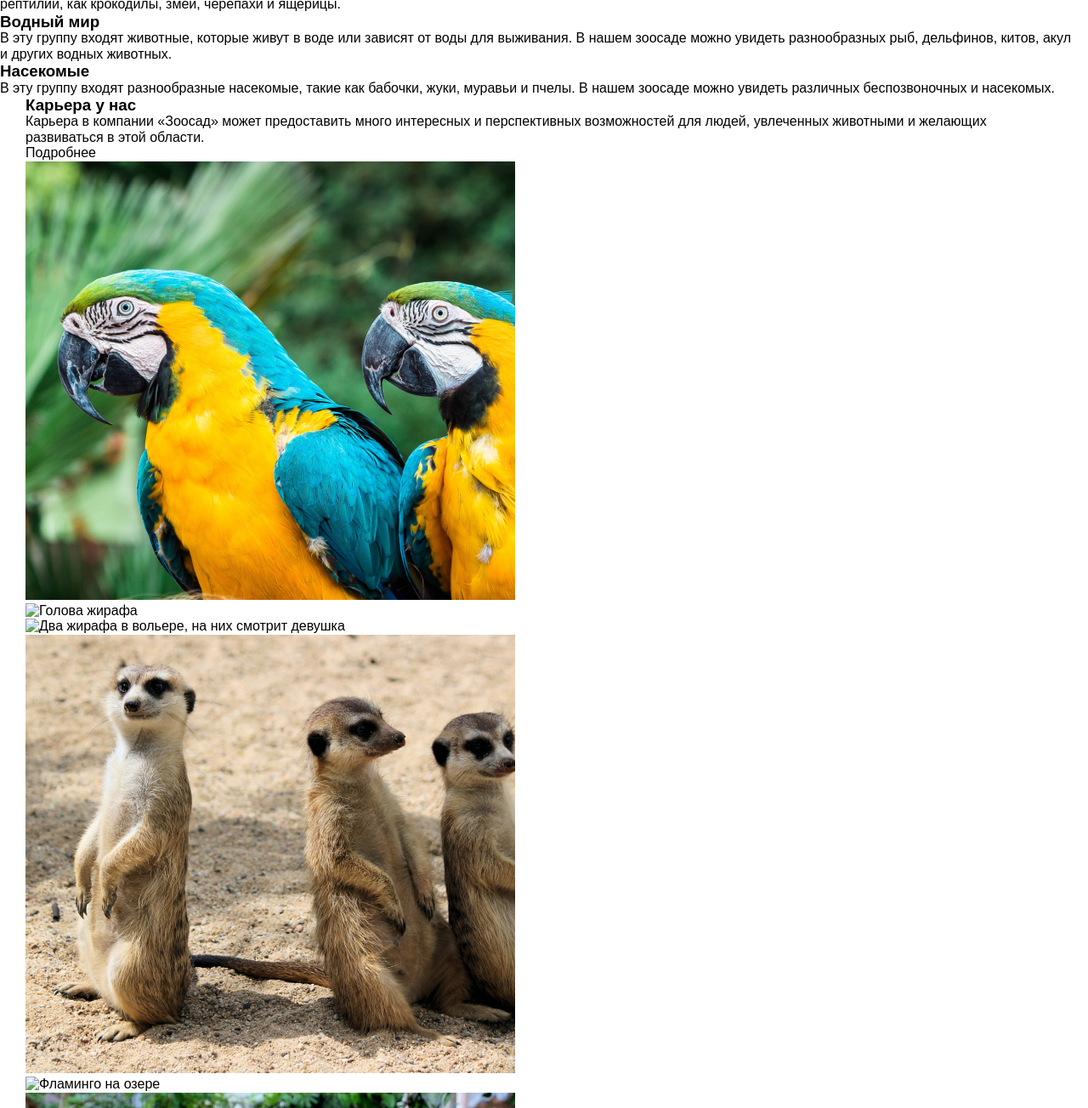
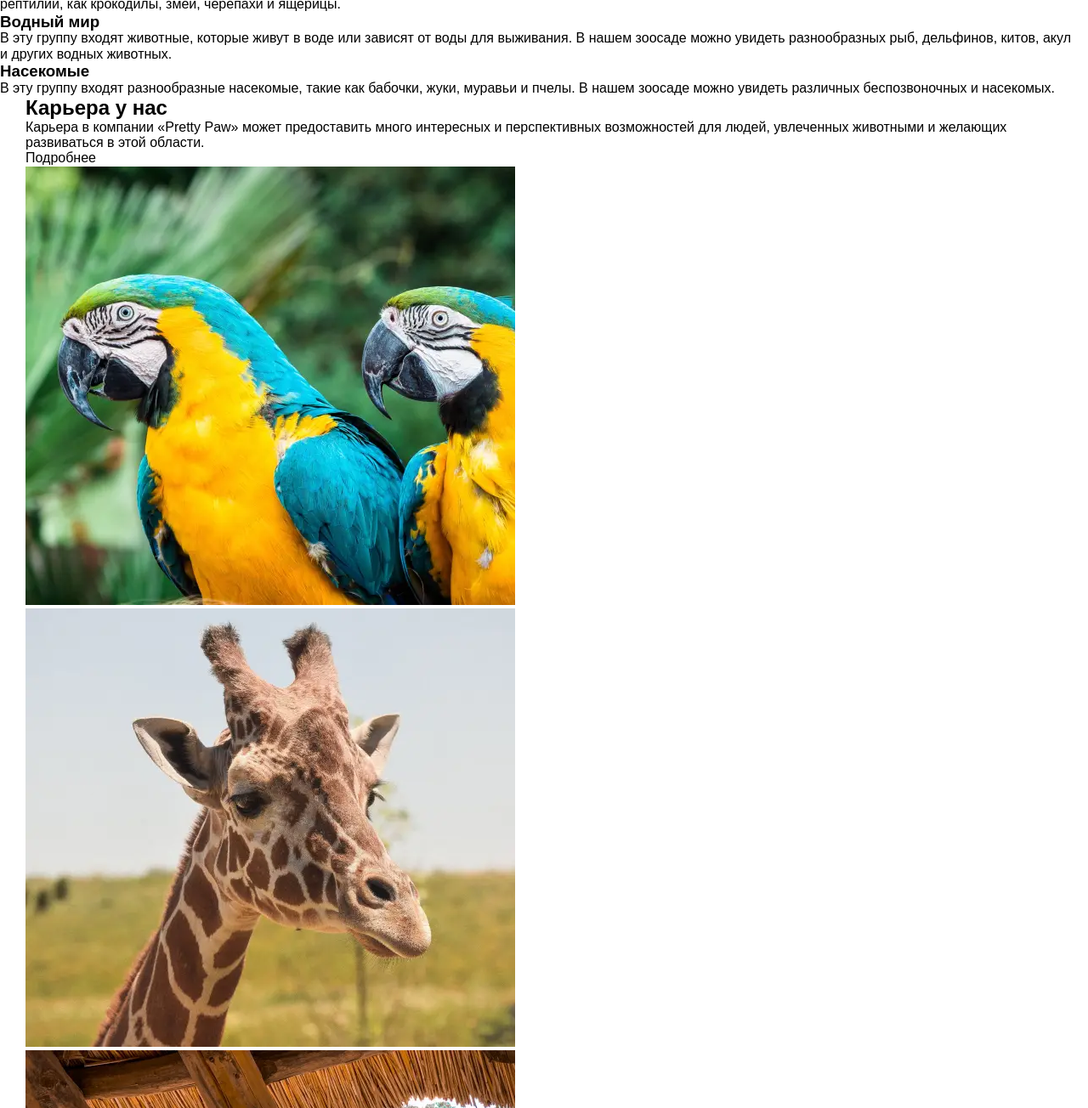
Before and after one commit to AnnaBoldyreva1505/Zoo, a website built with webpack: page src/index.html in a window 1280 px wide. Shown: the part 4876-6180 px from the top of the page at 85% size. Built offline with nearby package versions, Linux system fonts and the light colour scheme; files whose address does not match are found by name.

Commit message:
murkup done

```diff
--- a/src/index.html
+++ b/src/index.html
@@ -57,7 +57,7 @@
         <div class="about__content">
           <p class="about__discription">Наш зоосад расположен в&nbsp;живописном месте и&nbsp;занимает большую территорию. Здесь содержатся различные виды животных со&nbsp;всего мира, начиная от&nbsp;крупных хищников, таких как львы и&nbsp;тигры, до&nbsp;разнообразных птиц, рыб и&nbsp;насекомых.</p>
 
-          <a href="#about" class="about__link">Подробнее</a>
+          <a href="#about" class="about__link link-main">Подробнее</a>
 
           <ul class="about__count-list">
             <li class="about__count-item">
@@ -157,90 +157,68 @@
 
       <section class="career">
         <div class="container career__container">
-          <h3 class="career__title">Карьера у нас</h3>
-          <p class="career__discription">Карьера в&nbsp;компании &laquo;Зоосад&raquo; может предоставить много интересных и&nbsp;перспективных возможностей для людей, увлеченных животными и&nbsp;желающих развиваться в&nbsp;этой области.</p>
-          <a href="#" class="career__link">Подробнее</a>
+            <div class="career__content">
 
+          <h2 class="career__title">Карьера у нас</h2>
+          <p class="career__discription">Карьера в&nbsp;компании &laquo;Pretty Paw&raquo; может предоставить много интересных и&nbsp;перспективных возможностей для людей, увлеченных животными и&nbsp;желающих развиваться в&nbsp;этой области.</p>
+          <a href="#career" class="career__link link-main">Подробнее</a>
+            </div>
 
-          <div class="career__picture">
-            <div class="swiper career__swiper">
+          <div class="career__slider swiper">
+
               <ul class="swiper-wrapper career__img-list">
 
-                <li class="swiper-slide career__img-item"><picture class="career__image-wrapper">
-                  <!-- <source srcset="img/leo_desktop.webp" media="(min-width: 1280px)" type='image/webp'>
-                  <source srcset="img/leo_desktop.jpg" media="(min-width: 1280px)">
-                  <source srcset="img/leo_laptop.webp" media="(min-width: 1024px)" type='image/webp'>
-                  <source srcset="img/leo_laptop.jpg" media="(min-width: 1024px)">
-                  <source srcset="img/leo_tablet.webp" media="(min-width: 768px)" type='image/webp'>
-                  <source srcset="img/leo_tablet.jpg" media="(min-width: 768px)">
-                  <source srcset="img/leo.webp"type='image/webp'> -->
+              <li class="swiper-slide career__img-item">
+                  <picture class="career__image-wrapper">
+                  <source srcset="img/parrots2.webp" type='image/webp'>
                   <img src="img/parrots2.jpg" alt="Два попугая" loading="lazy">
-                </picture></li>
+                </picture>
+              </li>
 
-                <li class="swiper-slide career__img-item"><picture class="career__image-wrapper">
-                  <!-- <source srcset="img/leo_desktop.webp" media="(min-width: 1280px)" type='image/webp'>
-                  <source srcset="img/leo_desktop.jpg" media="(min-width: 1280px)">
-                  <source srcset="img/leo_laptop.webp" media="(min-width: 1024px)" type='image/webp'>
-                  <source srcset="img/leo_laptop.jpg" media="(min-width: 1024px)">
-                  <source srcset="img/leo_tablet.webp" media="(min-width: 768px)" type='image/webp'>
-                  <source srcset="img/leo_tablet.jpg" media="(min-width: 768px)">
-                  <source srcset="img/leo.webp"type='image/webp'> -->
+                <li class="swiper-slide career__img-item">
+                  <picture class="career__image-wrapper">
+                  <source srcset="img/giraffe2.webp" type='image/webp'>
                   <img src="img/giraffe2.jpg" alt="Голова жирафа">
+                </picture>
+              </li>
 
-                <li class="swiper-slide career__img-item"><picture class="career__image-wrapper">
-                  <!-- <source srcset="img/leo_desktop.webp" media="(min-width: 1280px)" type='image/webp'>
-                  <source srcset="img/leo_desktop.jpg" media="(min-width: 1280px)">
-                  <source srcset="img/leo_laptop.webp" media="(min-width: 1024px)" type='image/webp'>
-                  <source srcset="img/leo_laptop.jpg" media="(min-width: 1024px)">
-                  <source srcset="img/leo_tablet.webp" media="(min-width: 768px)" type='image/webp'>
-                  <source srcset="img/leo_tablet.jpg" media="(min-width: 768px)">
-                  <source srcset="img/leo.webp"type='image/webp'> -->
-                  <img src="img/giraffes.jpg" alt="Два жирафа в вольере, на них смотрит девушка" loading="lazy">
-                </picture></li>
+                <li class="swiper-slide career__img-item">
+                  <picture class="career__image-wrapper">
+                    <source srcset="img/giraffes.webp" type='image/webp'>
+                    <img src="img/giraffes.jpg" alt="Два жирафа в вольере, на них смотрит девушка" loading="lazy">
+                </picture>
+              </li>
 
-                <li class="swiper-slide career__img-item"><picture class="career__image-wrapper">
-                  <!-- <source srcset="img/leo_desktop.webp" media="(min-width: 1280px)" type='image/webp'>
-                  <source srcset="img/leo_desktop.jpg" media="(min-width: 1280px)">
-                  <source srcset="img/leo_laptop.webp" media="(min-width: 1024px)" type='image/webp'>
-                  <source srcset="img/leo_laptop.jpg" media="(min-width: 1024px)">
-                  <source srcset="img/leo_tablet.webp" media="(min-width: 768px)" type='image/webp'>
-                  <source srcset="img/leo_tablet.jpg" media="(min-width: 768px)">
-                  <source srcset="img/leo.webp"type='image/webp'> -->
+                <li class="swiper-slide career__img-item">
+                  <picture class="career__image-wrapper">
+                    <source srcset="img/meerkat.webp" type='image/webp'>
                   <img src="img/meerkat.jpg" alt="Два суриката, стоят на задних лапах">
+                </picture>
+              </li>
 
                   <li class="swiper-slide career__img-item"><picture class="career__image-wrapper">
-                    <!-- <source srcset="img/leo_desktop.webp" media="(min-width: 1280px)" type='image/webp'>
-                    <source srcset="img/leo_desktop.jpg" media="(min-width: 1280px)">
-                    <source srcset="img/leo_laptop.webp" media="(min-width: 1024px)" type='image/webp'>
-                    <source srcset="img/leo_laptop.jpg" media="(min-width: 1024px)">
-                    <source srcset="img/leo_tablet.webp" media="(min-width: 768px)" type='image/webp'>
-                    <source srcset="img/leo_tablet.jpg" media="(min-width: 768px)">
-                    <source srcset="img/leo.webp"type='image/webp'> -->
+                    <source srcset="img/flamingos.webp" type='image/webp'>
                     <img src="img/flamingos.jpg" alt="Фламинго на озере">
+                  </picture>
+                </li>
 
-                    <li class="swiper-slide career__img-item"><picture class="career__image-wrapper">
-                      <!-- <source srcset="img/leo_desktop.webp" media="(min-width: 1280px)" type='image/webp'>
-                      <source srcset="img/leo_desktop.jpg" media="(min-width: 1280px)">
-                      <source srcset="img/leo_laptop.webp" media="(min-width: 1024px)" type='image/webp'>
-                      <source srcset="img/leo_laptop.jpg" media="(min-width: 1024px)">
-                      <source srcset="img/leo_tablet.webp" media="(min-width: 768px)" type='image/webp'>
-                      <source srcset="img/leo_tablet.jpg" media="(min-width: 768px)">
-                      <source srcset="img/leo.webp"type='image/webp'> -->
+                    <li class="swiper-slide career__img-item">
+                      <picture class="career__image-wrapper">
+                        <source srcset="img/zebra.webp" type='image/webp'>
                       <img src="img/zebra.jpg" alt="Зебра">
+                    </picture>
+                  </li>
 
-                      <li class="swiper-slide career__img-item"><picture class="career__image-wrapper">
-                        <!-- <source srcset="img/leo_desktop.webp" media="(min-width: 1280px)" type='image/webp'>
-                        <source srcset="img/leo_desktop.jpg" media="(min-width: 1280px)">
-                        <source srcset="img/leo_laptop.webp" media="(min-width: 1024px)" type='image/webp'>
-                        <source srcset="img/leo_laptop.jpg" media="(min-width: 1024px)">
-                        <source srcset="img/leo_tablet.webp" media="(min-width: 768px)" type='image/webp'>
-                        <source srcset="img/leo_tablet.jpg" media="(min-width: 768px)">
-                        <source srcset="img/leo.webp"type='image/webp'> -->
-                        <img src="img/elephant.jpg" alt="Слон стоит в вольере">
+                      <li class="swiper-slide career__img-item">
+                        <picture class="career__image-wrapper">
+                          <source srcset="img/elephant.webp" type='image/webp'>
+                          <img src="img/elephant.jpg" alt="Слон стоит в вольере">
+                      </picture>
+                    </li>
 
               </ul>
               <div class="about__slider-pagination swiper-pagination"></div>
-            </div>
+
         </div>
 
         </div>
```
Also changed, not shown: src/img/elephant.webp (added), src/img/flamingos.webp (added), src/img/giraffe2.webp (added), src/img/giraffes.webp (added), src/img/leo2.webp (added), src/img/meerkat.webp (added), src/img/parrots2.webp (added), src/img/zebra.webp (added).
